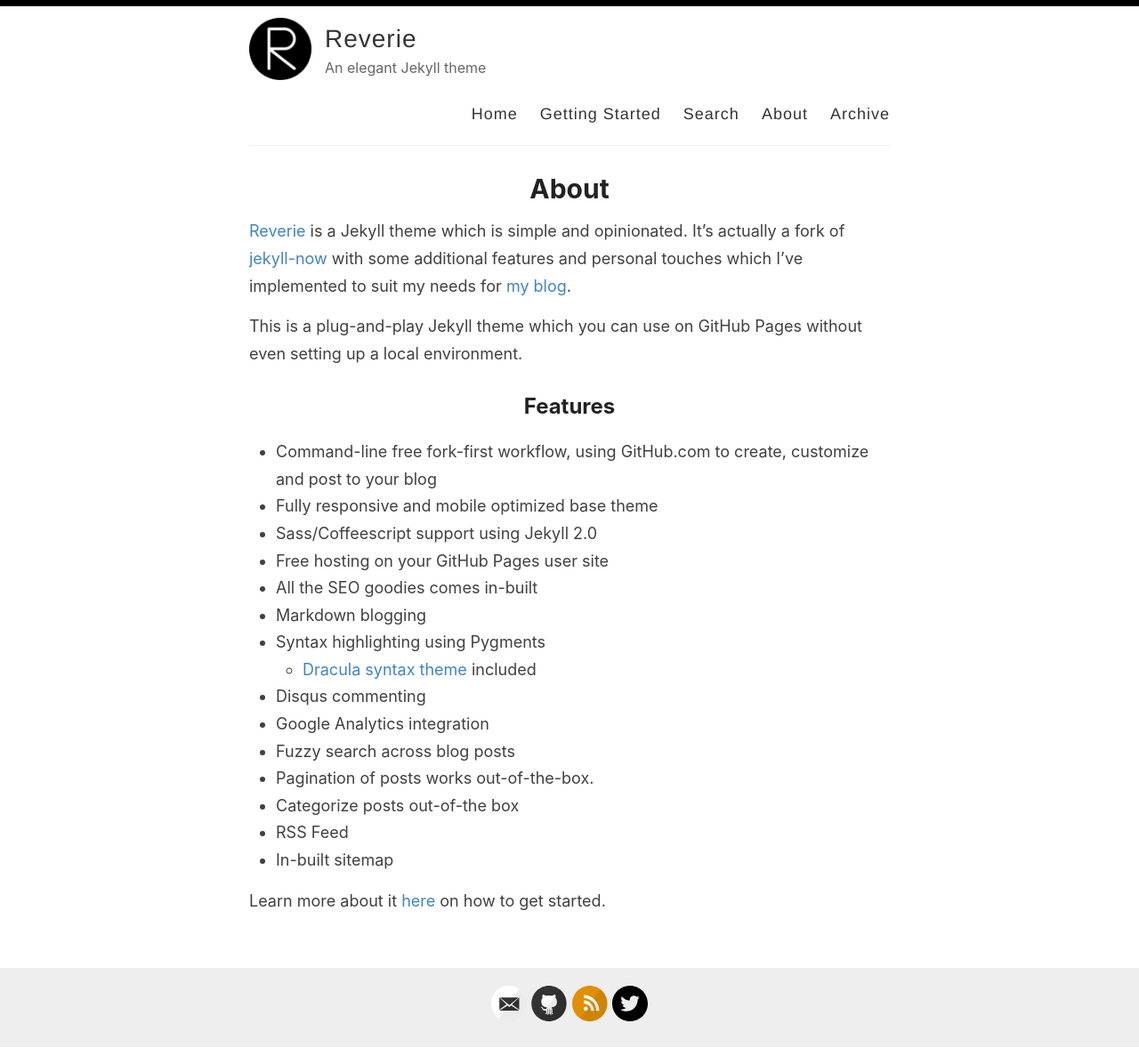
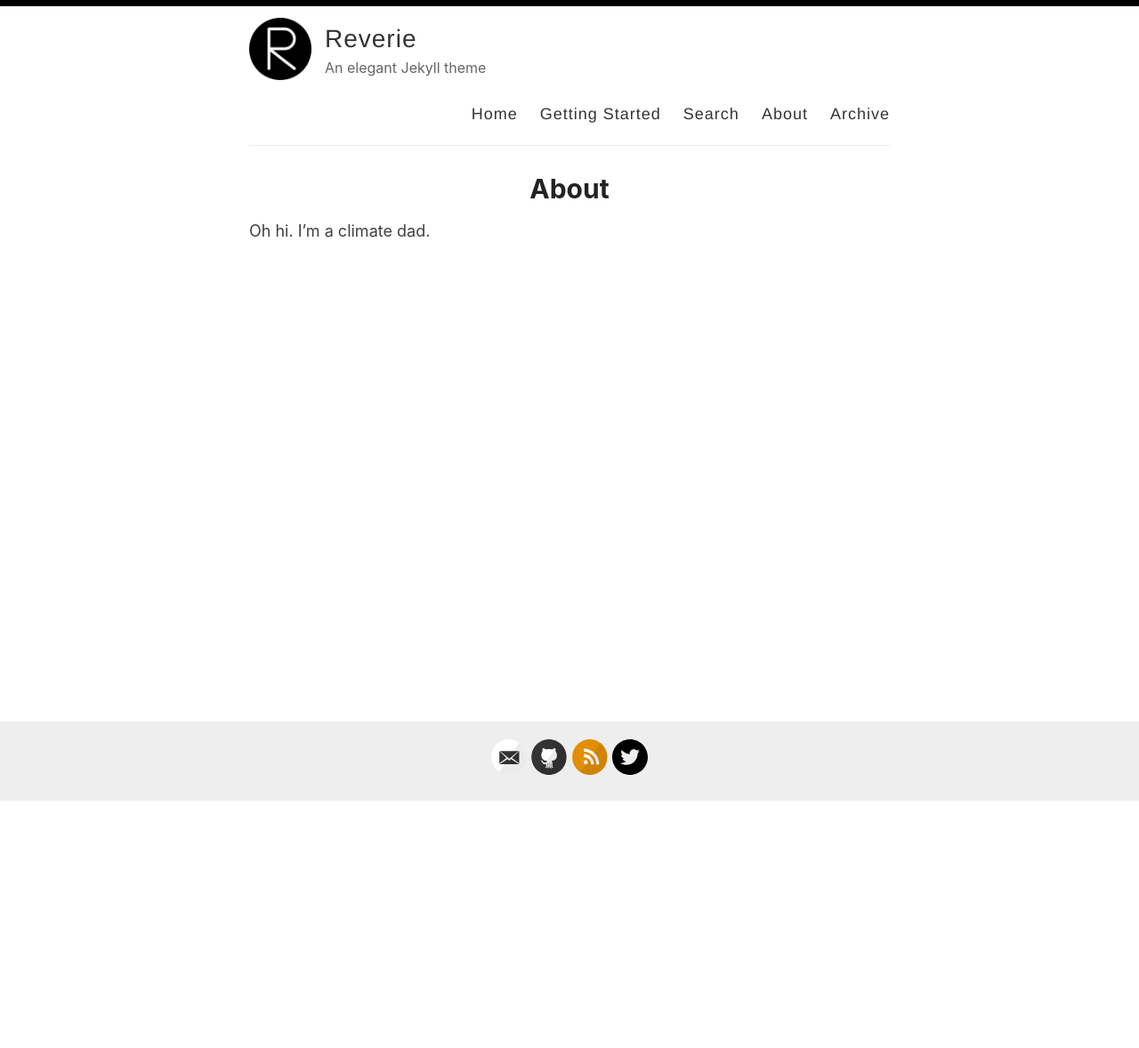
Before and after one commit to leenathan/leenathan.github.io, a Jekyll site: the page built from _pages/about.md, in a window 1280 px wide. Shown: the whole page at 89% size. Built offline with Jekyll 4.4.1, drawn with Linux system fonts in a browser that asks for light colours; after the commit the page ends 901 px from its top, so only the background shows below that.

Commit message:
More template changes
Delete getting started page, update about page to be about me

```diff
--- a/_pages/about.md
+++ b/_pages/about.md
@@ -4,26 +4,4 @@ title: About
 permalink: /about/
 ---
 
-[Reverie](https://github.com/amitmerchant1990/reverie) is a Jekyll theme which is simple and opinionated. It's actually a fork of [jekyll-now](https://github.com/barryclark/jekyll-now) with some additional features and personal touches which I've implemented to suit my needs for [my blog](https://www.amitmerchant.com).
-
-This is a plug-and-play Jekyll theme which you can use on GitHub Pages without even setting up a local environment.
-
-## Features
-
-- Command-line free fork-first workflow, using GitHub.com to create, customize and post to your blog
-- Fully responsive and mobile optimized base theme
-- Sass/Coffeescript support using Jekyll 2.0
-- Free hosting on your GitHub Pages user site
-- All the SEO goodies comes in-built
-- Markdown blogging
-- Syntax highlighting using Pygments
-    - [Dracula syntax theme](https://draculatheme.com/) included
-- Disqus commenting
-- Google Analytics integration
-- Fuzzy search across blog posts
-- Pagination of posts works out-of-the-box.
-- Categorize posts out-of-the box
-- RSS Feed
-- In-built sitemap
-
-Learn more about it [here](https://github.com/amitmerchant1990/reverie) on how to get started.
+Oh hi. I'm a climate dad.
```
Also changed, not shown: _pages/getting-started.md (deleted, +0 -51 lines).
